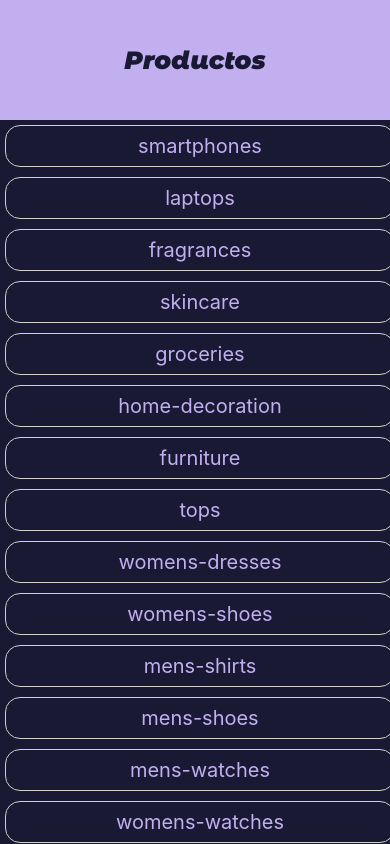
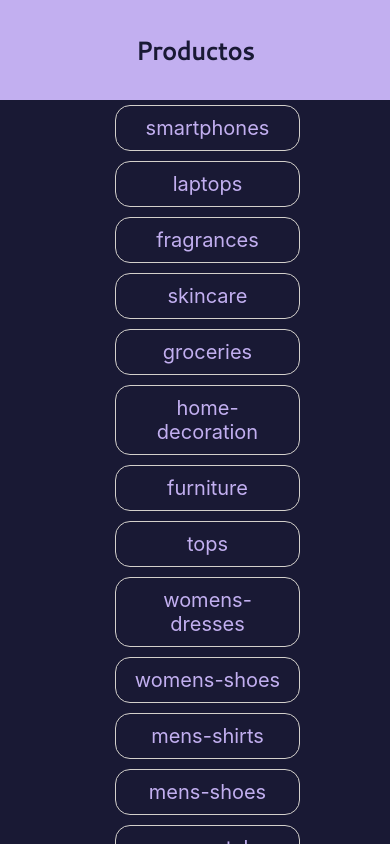
Before and after one commit to noealcaraz/alcaecommerce, a React Native app: screen / in a window 390 px wide. Shown: the top 844 px of the page. Built offline with nearby package versions, Linux system fonts and the light colour scheme.

Commit message:
desafio 4

```diff
--- a/App.js
+++ b/App.js
@@ -10,7 +10,8 @@ import RootNavigation from './src/navigation/RootNavigation';
 
 export default function App() {
   const [fontsLoaded] = useFonts({
-    Montserrat: require("./assets/MontserratAlternates-BlackItalic.ttf"),
+    Montserrat: require("./assets/fonts/MontserratAlternates-BlackItalic.ttf"),
+    Cantarell: require('./assets/fonts/Cantarell-Regular.ttf'),
   });
 
   if (fontsLoaded === false) {
--- a/src/components/Categories.js
+++ b/src/components/Categories.js
@@ -10,7 +10,7 @@ const Categories = ({ navigation }) => {
 
 const styles = StyleSheet.create({
     container: {
-        backgroundColor: colors.heavyColor,
+        backgroundColor: colors.white,
         paddingTop: 20,
     }
 })
--- a/src/components/CategoryItem.js
+++ b/src/components/CategoryItem.js
@@ -4,7 +4,7 @@ import { colors } from '../theme/colors'
 
 const CategoryItem = ({ item, navigation }) => {
   return (
-    <Pressable onPress={() => navigation.navigate('products', { item: item })}>
+    <Pressable onPress={() => navigation.navigate('products', { item: item })} style={styles.categoryButton}>
       <Text style={styles.categoryText}>{item}</Text>
     </Pressable>
   );
@@ -17,13 +17,18 @@ const styles = StyleSheet.create({
         color: colors.mediumColor,
         alignItems: "center",
         justifyContent: "center",
-        width: "100%",
+
 
         borderColor: colors.lightColor,
         borderWidth: 1,
         borderRadius: 15,
         textAlign: "center",
-        padding: 8,
+        padding: 10,
+    },
+
+    categoryButton: {
+      width: "50%",
+      marginLeft: 110,
     }
 })
 export default CategoryItem
--- a/src/components/Header.js
+++ b/src/components/Header.js
@@ -1,19 +1,19 @@
-import { View, Text, StyleSheet, Pressable } from 'react-native'
+import { View, Text, StyleSheet, Pressable, SafeAreaView } from 'react-native'
 import React from 'react'
 import { colors } from '../theme/colors';
 
 const Header = ({ title, navigation }) => {
   return (
-    <View style={styles.container} >
+    <SafeAreaView style={styles.container} >
 
       <Text style={styles.headerTitle}> {title} </Text>
-    </View>
+    </SafeAreaView>
   )
 };
 
 const styles = StyleSheet.create({
     container: {
-        height: 120,
+        height: 100,
         width: "100%",
         alignItems: "center",
         justifyContent: "center",
@@ -25,7 +25,7 @@ const styles = StyleSheet.create({
         fontWeight: "600",
         fontSize: 25,
         color: colors.heavyColor,
-        fontFamily: "Montserrat",
+        fontFamily: "Cantarell",
 
     }
 })
--- a/src/components/ProductItem.js
+++ b/src/components/ProductItem.js
@@ -26,7 +26,7 @@ const styles = StyleSheet.create({
     container: {
         marginHorizontal: 20,
         marginVertical: 10,
-        borderColor: colors.heavyColor,
+        borderColor: colors.white,
         borderRadius: 10,
         borderWidth: 1,
         height: 100,
--- a/src/screens/ProductDetail.js
+++ b/src/screens/ProductDetail.js
@@ -2,6 +2,7 @@ import { View, Text, Image, StyleSheet, Button, SafeAreaView, Pressable } from '
 import React from 'react'
 import { products } from '../data/products'
 import Header from '../components/Header';
+import { AntDesign } from '@expo/vector-icons';
 
 const ProductDetail = ({ navigation }) => {
 
@@ -13,7 +14,7 @@ const ProductDetail = ({ navigation }) => {
     <SafeAreaView>
       <Header title = "Detalle"/>
       <Pressable onPress={() => navigation.goBack() }>
-        <Text>atrás</Text>
+        <AntDesign name="caretleft" size={24} color="black" />
       </Pressable>
       <View style = {styles.containerImage}>
       <Image
@@ -22,16 +23,17 @@ const ProductDetail = ({ navigation }) => {
         uri: initialProd.images[2],
       }}
       />
-        <Text style={styles.title}> Producto: {initialProd.title} </Text>
-        <Text style={styles.description}>  Descripción: {initialProd.description} </Text>
-        {/* <AntDesign name="star" size={21} color="black" /> */}
-        <Text> Rating: {initialProd.rating} </Text>
-        <Text> Precio: ${initialProd.price} </Text>
+        <Text style={styles.title}> {initialProd.title} </Text>
+        <Text style={styles.description}> {initialProd.description} </Text>
+        <Text style={styles.precio}> Precio: ${initialProd.price} </Text>
       </View>
+      <View style={styles.comprar}>
       <Button
         title = "Comprar"
+        style={styles.comprarText}
         onPress={() => console.log("funciona")}
       />
+      </View>
     </SafeAreaView>
   )
 }
@@ -47,14 +49,28 @@ const styles = StyleSheet.create({
     },
 
     title: {
-        fontSize: 25,
+        fontSize: 30,
         fontFamily: "Montserrat"
     },
 
     description: {
         fontSize: 20,
         marginVertical: 15,
-    }
+    },
+
+    precio: {
+      fontSize: 26,
+      padding: 20,
+    },
+
+    comprar: {
+      width: "50%",
+      fontSize: 20,
+      marginLeft: 110,
+      color: "green",
+    },
+
+
 
 })
 
--- a/src/screens/Products.js
+++ b/src/screens/Products.js
@@ -1,11 +1,10 @@
-import { View, Text, FlatList, SafeAreaView, Pressable } from 'react-native'
+import { View, Text, FlatList, SafeAreaView, Pressable, StyleSheet } from 'react-native'
 import React, { useEffect, useState } from 'react'
 import Search from '../components/Search'
 import Header from '../components/Header'
 import { products } from '../data/products'
 import ProductItem from '../components/ProductItem'
-
-
+import { AntDesign } from '@expo/vector-icons';
 
 const Products = ({ category, route, navigation}) => {
     const [categoryProd, setCategoryProd] = useState([]);
@@ -34,17 +33,22 @@ const Products = ({ category, route, navigation}) => {
     <SafeAreaView>
         <Header title= {item} />
         <Pressable onPress={() => navigation.goBack() }>
-          <Text>atrás</Text>
+          <AntDesign name="caretleft" size={24} color="black" style={styles.atras} />
         </Pressable>
         <Search text={text} setText={setText}/>
-      <FlatList
-      data={categoryProd}
-      keyExtractor={products.id}
-      renderItem={({item}) => <ProductItem navigation={navigation} item={item} />}
-      />
-
+        <FlatList
+          data={categoryProd}
+          keyExtractor={products.id}
+          renderItem={({item}) => <ProductItem navigation={navigation} item={item} />}
+        />
     </SafeAreaView>
   )
 }
 
+const styles = StyleSheet.create({
+  atras: {
+    marginLeft: "2",
+  }
+})
+
 export default Products
```
Also changed, not shown: assets/fonts/Cantarell-Regular.ttf (added), assets/fonts/MontserratAlternates-BlackItalic.ttf (renamed from assets/MontserratAlternates-BlackItalic.ttf).
